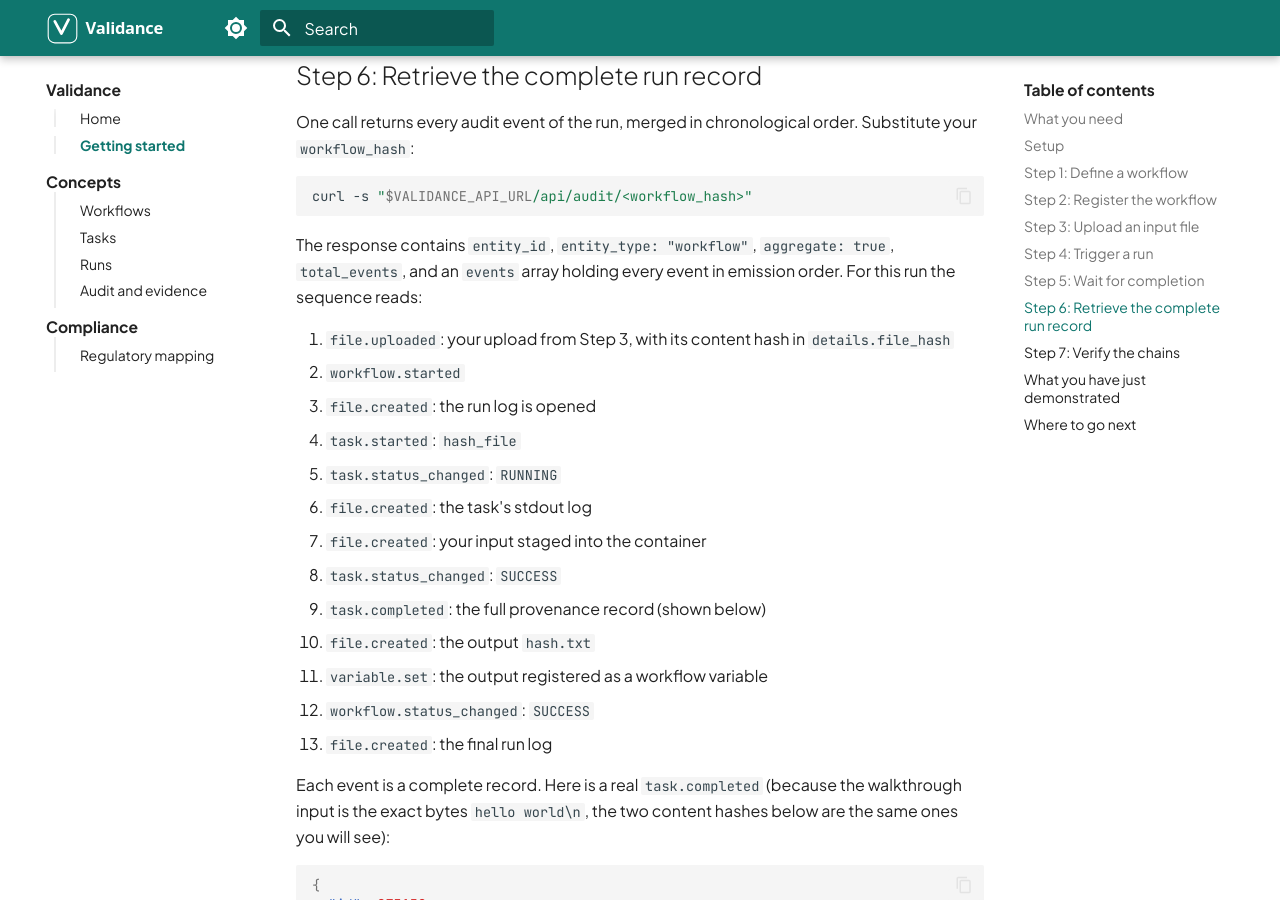
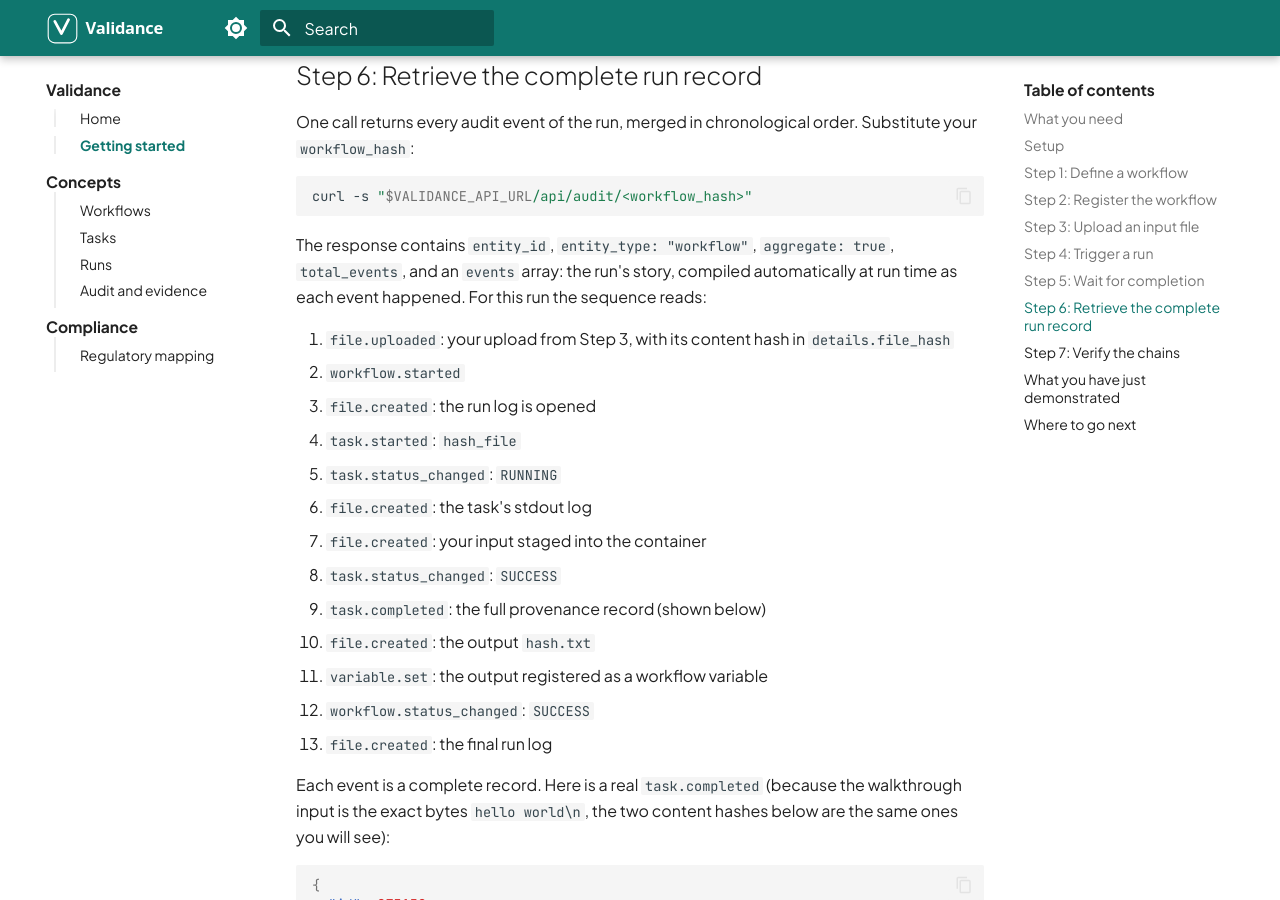
Before and after one commit to validance-io/validance-docs, an MkDocs documentation site: the page built from docs/getting-started.md, in a window 1280 px wide and 900 px high, scrolled down 3687 px. Built offline with MkDocs 1.6.1 and Material for MkDocs 9.7.7, drawn with Linux system fonts in a browser that asks for light colours.

Commit message:
docs: getting started — state that the run record is compiled automatically at run time

````diff
--- a/docs/getting-started.md
+++ b/docs/getting-started.md
@@ -139,7 +139,7 @@ One call returns every audit event of the run, merged in chronological order. Su
 curl -s "$VALIDANCE_API_URL/api/audit/<workflow_hash>"
 ```
 
-The response contains `entity_id`, `entity_type: "workflow"`, `aggregate: true`, `total_events`, and an `events` array holding every event in emission order. For this run the sequence reads:
+The response contains `entity_id`, `entity_type: "workflow"`, `aggregate: true`, `total_events`, and an `events` array: the run's story, compiled automatically at run time as each event happened. For this run the sequence reads:
 
 1. `file.uploaded`: your upload from Step 3, with its content hash in `details.file_hash`
 2. `workflow.started`
````
